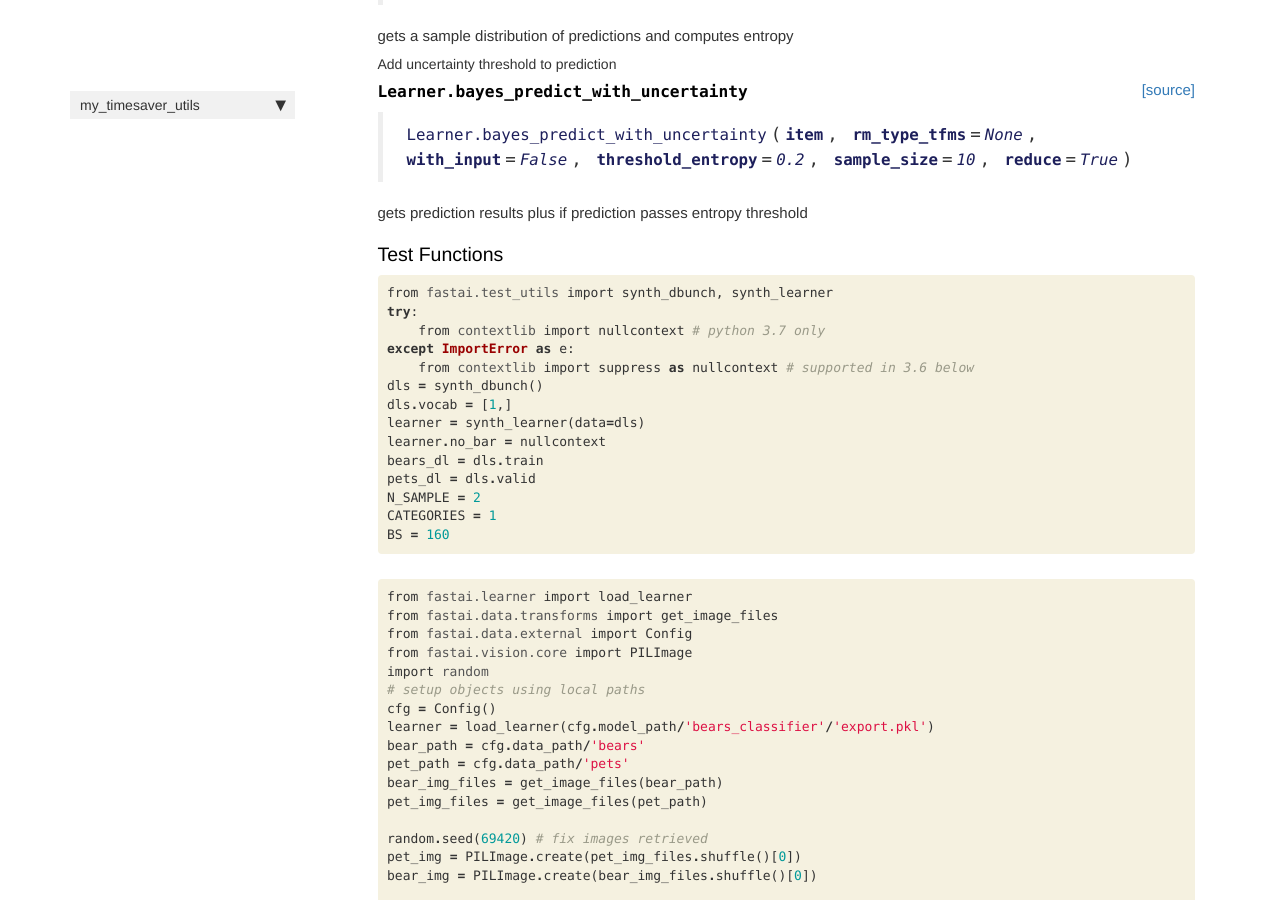
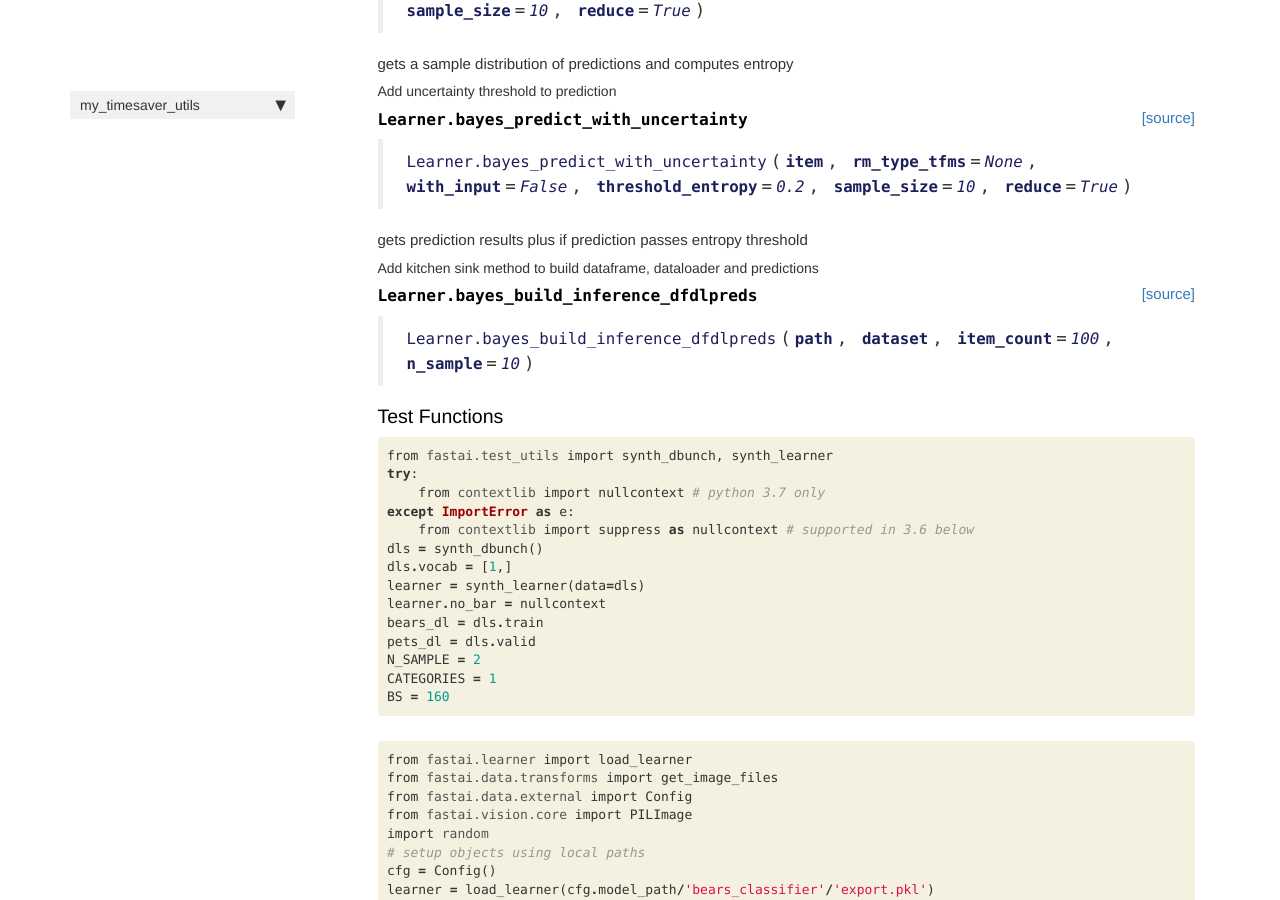
Before and after one commit to butchland/my_timesaver_utils, a Jekyll site: the page built from docs/bayes_inference.html, in a window 1280 px wide and 900 px high, scrolled down 1622 px. Built offline with Jekyll 4.4.1, drawn with Linux system fonts in a browser that asks for light colours; nearby versions of some CDN libraries; comment, search, counter and statistics services are not loaded; some of the changed text lies outside the part shown.

Commit message:
Fix missing imports tuplify and detuplify and add kitchen sink method

```diff
--- a/docs/bayes_inference.html
+++ b/docs/bayes_inference.html
@@ -62,7 +62,7 @@ but modified to use Pytorch tensors instead of Numpy arrays</p>
 
 
 <div class="output_markdown rendered_html output_subarea ">
-<h4 id="entropy" class="doc_header"><code>entropy</code><a href="https://github.com/butchland/my_timesaver_utils/tree/master/my_timesaver_utils/bayes_inference.py#L17" class="source_link" style="float:right">[source]</a></h4><blockquote><p><code>entropy</code>(<strong><code>probs</code></strong>)</p>
+<h4 id="entropy" class="doc_header"><code>entropy</code><a href="https://github.com/butchland/my_timesaver_utils/tree/master/my_timesaver_utils/bayes_inference.py#L20" class="source_link" style="float:right">[source]</a></h4><blockquote><p><code>entropy</code>(<strong><code>probs</code></strong>)</p>
 </blockquote>
 <p>Return the prediction of a T<em>N</em>C tensor with :</p>
 <ul>
@@ -92,7 +92,7 @@ but modified to use Pytorch tensors instead of Numpy arrays</p>
 
 
 <div class="output_markdown rendered_html output_subarea ">
-<h4 id="uncertainty_best_probability" class="doc_header"><code>uncertainty_best_probability</code><a href="https://github.com/butchland/my_timesaver_utils/tree/master/my_timesaver_utils/bayes_inference.py#L27" class="source_link" style="float:right">[source]</a></h4><blockquote><p><code>uncertainty_best_probability</code>(<strong><code>probs</code></strong>)</p>
+<h4 id="uncertainty_best_probability" class="doc_header"><code>uncertainty_best_probability</code><a href="https://github.com/butchland/my_timesaver_utils/tree/master/my_timesaver_utils/bayes_inference.py#L30" class="source_link" style="float:right">[source]</a></h4><blockquote><p><code>uncertainty_best_probability</code>(<strong><code>probs</code></strong>)</p>
 </blockquote>
 <p>Return the standard deviation of the most probable class</p>
 
@@ -117,7 +117,7 @@ but modified to use Pytorch tensors instead of Numpy arrays</p>
 
 
 <div class="output_markdown rendered_html output_subarea ">
-<h4 id="BALD" class="doc_header"><code>BALD</code><a href="https://github.com/butchland/my_timesaver_utils/tree/master/my_timesaver_utils/bayes_inference.py#L35" class="source_link" style="float:right">[source]</a></h4><blockquote><p><code>BALD</code>(<strong><code>probs</code></strong>)</p>
+<h4 id="BALD" class="doc_header"><code>BALD</code><a href="https://github.com/butchland/my_timesaver_utils/tree/master/my_timesaver_utils/bayes_inference.py#L38" class="source_link" style="float:right">[source]</a></h4><blockquote><p><code>BALD</code>(<strong><code>probs</code></strong>)</p>
 </blockquote>
 <p>Information Gain, distance between the entropy of averages and average of entropy</p>
 
@@ -142,7 +142,7 @@ but modified to use Pytorch tensors instead of Numpy arrays</p>
 
 
 <div class="output_markdown rendered_html output_subarea ">
-<h4 id="top_k_uncertainty" class="doc_header"><code>top_k_uncertainty</code><a href="https://github.com/butchland/my_timesaver_utils/tree/master/my_timesaver_utils/bayes_inference.py#L44" class="source_link" style="float:right">[source]</a></h4><blockquote><p><code>top_k_uncertainty</code>(<strong><code>s</code></strong>, <strong><code>k</code></strong>=<em><code>5</code></em>, <strong><code>reverse</code></strong>=<em><code>True</code></em>)</p>
+<h4 id="top_k_uncertainty" class="doc_header"><code>top_k_uncertainty</code><a href="https://github.com/butchland/my_timesaver_utils/tree/master/my_timesaver_utils/bayes_inference.py#L47" class="source_link" style="float:right">[source]</a></h4><blockquote><p><code>top_k_uncertainty</code>(<strong><code>s</code></strong>, <strong><code>k</code></strong>=<em><code>5</code></em>, <strong><code>reverse</code></strong>=<em><code>True</code></em>)</p>
 </blockquote>
 <p>Return the top k indexes</p>
 
@@ -167,7 +167,7 @@ but modified to use Pytorch tensors instead of Numpy arrays</p>
 
 
 <div class="output_markdown rendered_html output_subarea ">
-<h4 id="plot_hist_groups" class="doc_header"><code>plot_hist_groups</code><a href="https://github.com/butchland/my_timesaver_utils/tree/master/my_timesaver_utils/bayes_inference.py#L50" class="source_link" style="float:right">[source]</a></h4><blockquote><p><code>plot_hist_groups</code>(<strong><code>pred</code></strong>, <strong><code>y</code></strong>, <strong><code>metric</code></strong>, <strong><code>bins</code></strong>=<em><code>None</code></em>, <strong><code>figsize</code></strong>=<em><code>(16, 16)</code></em>)</p>
+<h4 id="plot_hist_groups" class="doc_header"><code>plot_hist_groups</code><a href="https://github.com/butchland/my_timesaver_utils/tree/master/my_timesaver_utils/bayes_inference.py#L53" class="source_link" style="float:right">[source]</a></h4><blockquote><p><code>plot_hist_groups</code>(<strong><code>pred</code></strong>, <strong><code>y</code></strong>, <strong><code>metric</code></strong>, <strong><code>bins</code></strong>=<em><code>None</code></em>, <strong><code>figsize</code></strong>=<em><code>(16, 16)</code></em>)</p>
 </blockquote>
 
 </div>
@@ -205,7 +205,7 @@ but modified to use Pytorch tensors instead of Numpy arrays</p>
 
 
 <div class="output_markdown rendered_html output_subarea ">
-<h4 id="Learner.bayes_get_preds" class="doc_header"><code>Learner.bayes_get_preds</code><a href="https://github.com/butchland/my_timesaver_utils/tree/master/my_timesaver_utils/bayes_inference.py#L79" class="source_link" style="float:right">[source]</a></h4><blockquote><p><code>Learner.bayes_get_preds</code>(<strong><code>ds_idx</code></strong>=<em><code>1</code></em>, <strong><code>dl</code></strong>=<em><code>None</code></em>, <strong><code>n_sample</code></strong>=<em><code>10</code></em>, <strong><code>act</code></strong>=<em><code>None</code></em>, <strong><code>with_loss</code></strong>=<em><code>False</code></em>, <strong>**<code>kwargs</code></strong>)</p>
+<h4 id="Learner.bayes_get_preds" class="doc_header"><code>Learner.bayes_get_preds</code><a href="https://github.com/butchland/my_timesaver_utils/tree/master/my_timesaver_utils/bayes_inference.py#L82" class="source_link" style="float:right">[source]</a></h4><blockquote><p><code>Learner.bayes_get_preds</code>(<strong><code>ds_idx</code></strong>=<em><code>1</code></em>, <strong><code>dl</code></strong>=<em><code>None</code></em>, <strong><code>n_sample</code></strong>=<em><code>10</code></em>, <strong><code>act</code></strong>=<em><code>None</code></em>, <strong><code>with_loss</code></strong>=<em><code>False</code></em>, <strong>**<code>kwargs</code></strong>)</p>
 </blockquote>
 <p>Get MC Dropout predictions from a learner, and eventually reduce the samples</p>
 
@@ -243,7 +243,7 @@ but modified to use Pytorch tensors instead of Numpy arrays</p>
 
 
 <div class="output_markdown rendered_html output_subarea ">
-<h4 id="Learner.bayes_predict" class="doc_header"><code>Learner.bayes_predict</code><a href="https://github.com/butchland/my_timesaver_utils/tree/master/my_timesaver_utils/bayes_inference.py#L105" class="source_link" style="float:right">[source]</a></h4><blockquote><p><code>Learner.bayes_predict</code>(<strong><code>item</code></strong>, <strong><code>rm_type_tfms</code></strong>=<em><code>None</code></em>, <strong><code>with_input</code></strong>=<em><code>False</code></em>, <strong><code>sample_size</code></strong>=<em><code>10</code></em>, <strong><code>reduce</code></strong>=<em><code>True</code></em>)</p>
+<h4 id="Learner.bayes_predict" class="doc_header"><code>Learner.bayes_predict</code><a href="https://github.com/butchland/my_timesaver_utils/tree/master/my_timesaver_utils/bayes_inference.py#L108" class="source_link" style="float:right">[source]</a></h4><blockquote><p><code>Learner.bayes_predict</code>(<strong><code>item</code></strong>, <strong><code>rm_type_tfms</code></strong>=<em><code>None</code></em>, <strong><code>with_input</code></strong>=<em><code>False</code></em>, <strong><code>sample_size</code></strong>=<em><code>10</code></em>, <strong><code>reduce</code></strong>=<em><code>True</code></em>)</p>
 </blockquote>
 <p>gets a sample distribution of predictions and computes entropy</p>
 
@@ -281,9 +281,46 @@ but modified to use Pytorch tensors instead of Numpy arrays</p>
 
 
 <div class="output_markdown rendered_html output_subarea ">
-<h4 id="Learner.bayes_predict_with_uncertainty" class="doc_header"><code>Learner.bayes_predict_with_uncertainty</code><a href="https://github.com/butchland/my_timesaver_utils/tree/master/my_timesaver_utils/bayes_inference.py#L163" class="source_link" style="float:right">[source]</a></h4><blockquote><p><code>Learner.bayes_predict_with_uncertainty</code>(<strong><code>item</code></strong>, <strong><code>rm_type_tfms</code></strong>=<em><code>None</code></em>, <strong><code>with_input</code></strong>=<em><code>False</code></em>, <strong><code>threshold_entropy</code></strong>=<em><code>0.2</code></em>, <strong><code>sample_size</code></strong>=<em><code>10</code></em>, <strong><code>reduce</code></strong>=<em><code>True</code></em>)</p>
+<h4 id="Learner.bayes_predict_with_uncertainty" class="doc_header"><code>Learner.bayes_predict_with_uncertainty</code><a href="https://github.com/butchland/my_timesaver_utils/tree/master/my_timesaver_utils/bayes_inference.py#L166" class="source_link" style="float:right">[source]</a></h4><blockquote><p><code>Learner.bayes_predict_with_uncertainty</code>(<strong><code>item</code></strong>, <strong><code>rm_type_tfms</code></strong>=<em><code>None</code></em>, <strong><code>with_input</code></strong>=<em><code>False</code></em>, <strong><code>threshold_entropy</code></strong>=<em><code>0.2</code></em>, <strong><code>sample_size</code></strong>=<em><code>10</code></em>, <strong><code>reduce</code></strong>=<em><code>True</code></em>)</p>
 </blockquote>
 <p>gets prediction results plus if prediction passes entropy threshold</p>
+
+</div>
+
+</div>
+
+</div>
+</div>
+
+</div>
+    {% endraw %}
+
+    {% raw %}
+
+<div class="cell border-box-sizing code_cell rendered">
+
+</div>
+    {% endraw %}
+
+<div class="cell border-box-sizing text_cell rendered"><div class="inner_cell">
+<div class="text_cell_render border-box-sizing rendered_html">
+<h5 id="Add-kitchen-sink-method-to-build-dataframe,-dataloader-and-predictions">Add kitchen sink method to build dataframe, dataloader and predictions<a class="anchor-link" href="#Add-kitchen-sink-method-to-build-dataframe,-dataloader-and-predictions"> </a></h5>
+</div>
+</div>
+</div>
+    {% raw %}
+
+<div class="cell border-box-sizing code_cell rendered">
+
+<div class="output_wrapper">
+<div class="output">
+
+<div class="output_area">
+
+
+<div class="output_markdown rendered_html output_subarea ">
+<h4 id="Learner.bayes_build_inference_dfdlpreds" class="doc_header"><code>Learner.bayes_build_inference_dfdlpreds</code><a href="https://github.com/butchland/my_timesaver_utils/tree/master/my_timesaver_utils/bayes_inference.py#L176" class="source_link" style="float:right">[source]</a></h4><blockquote><p><code>Learner.bayes_build_inference_dfdlpreds</code>(<strong><code>path</code></strong>, <strong><code>dataset</code></strong>, <strong><code>item_count</code></strong>=<em><code>100</code></em>, <strong><code>n_sample</code></strong>=<em><code>10</code></em>)</p>
+</blockquote>
 
 </div>
 
--- a/my_timesaver_utils/_nbdev.py
+++ b/my_timesaver_utils/_nbdev.py
@@ -25,7 +25,8 @@ index = {"PROF_DATA": "01_profiling.ipynb",
          "plot_hist_groups": "05_bayes_inference.ipynb",
          "Learner.bayes_get_preds": "05_bayes_inference.ipynb",
          "Learner.bayes_predict": "05_bayes_inference.ipynb",
-         "Learner.bayes_predict_with_uncertainty": "05_bayes_inference.ipynb"}
+         "Learner.bayes_predict_with_uncertainty": "05_bayes_inference.ipynb",
+         "Learner.bayes_build_inference_dfdlpreds": "05_bayes_inference.ipynb"}
 
 modules = ["profiling.py",
            "profiling_callback.py",
```
Also changed, not shown: my_timesaver_utils/bayes_inference.py (+20 -0 lines), 1 other file.
